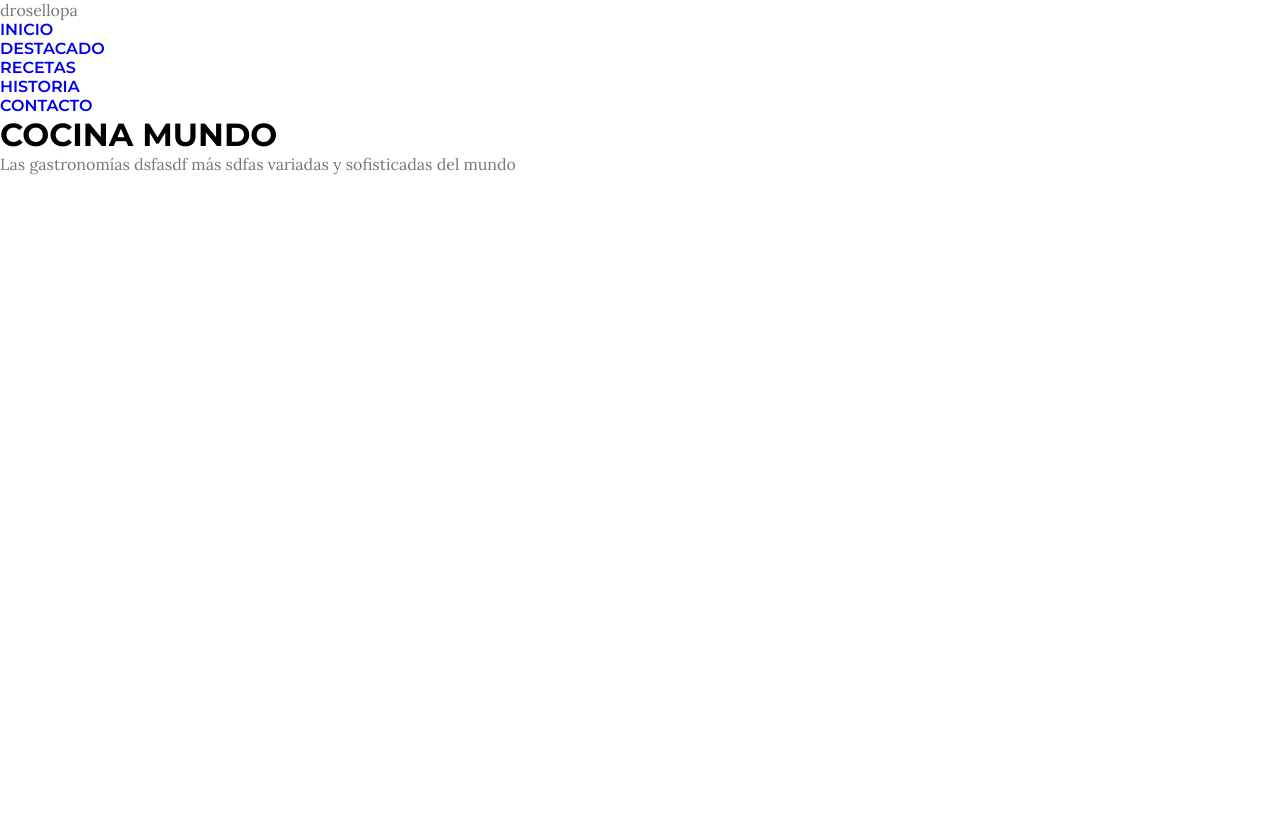
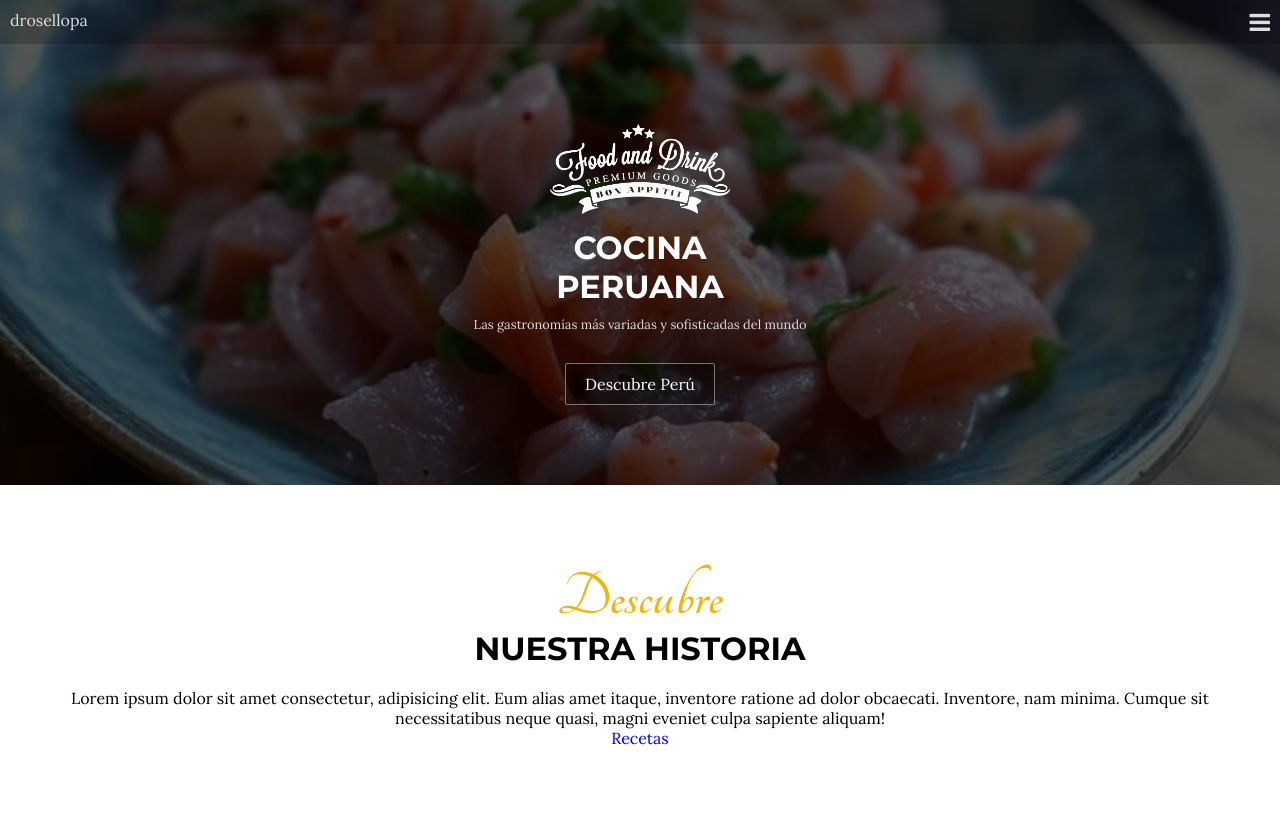
Before and after one commit to drosellopa/cocina-mundo, a website built with Parcel: page src/index.html in a window 1280 px wide. Before the commit the page ends 800 px from the top, so only its background shows below. Built offline with nearby package versions, Linux system fonts and the light colour scheme.

Commit message:
Header y móvil menú

```diff
--- a/src/css/style.css
+++ b/src/css/style.css
@@ -39,10 +39,87 @@ nav a {
 }
 .comic-title {
     font-family: "Tangerine", cursive;
-    font-weight: 400;
+    font-weight: 700;
     font-style: normal;
+    font-size: 4rem;
+    color: var(--main2);
+}
+
+.boton {
+    width: 150px;
+    margin: 30px auto 0;
+    text-decoration: none;
+    padding: 10px;
+    border-radius: 2px;
+    cursor: pointer;
+    user-select: none;
+    transition: .5s;
+}
+.bclaro {
+    background-color: #0004;
+    color: var(--light1);
+    border: 1px solid var(--dark2);
+}
+.bclaro:hover {
+    background-color: #fff2;
+    color: var(--light1);
+    border: 1px solid var(--light1);
+
+}
+section {
+    padding: 80px 30px;
+}
+section h2 {
     font-size: 2rem;
+    margin-bottom: 20px;
 }
-p {
-    color: var(--dark2);
+.centrada {
+    text-align: center;
 }
+
+
+
+/* HEADER  */
+.main-header {
+    background-image: linear-gradient(#000a,#000a),url(../img/ceviche.jpg);
+    background-position: center;
+    background-size: cover;
+    color: var(--light2);
+}
+.header-container {
+    display: flex;
+    justify-content: space-between;
+    background-color: #0003;
+    padding: 10px;
+
+}
+.fa-bars {
+    font-size: 1.5rem;
+}
+.main-header-title{
+    text-align: center;
+    padding: 80px 20px;
+}
+.main-header-title h1 {
+    color: var(--light1);
+    margin: 10px 0;
+}
+.main-header-title p {
+    font-size: .8rem;
+}
+    /* menu */
+
+.main-menu {
+    position: fixed;
+    width: 300px;
+    background-color: var(--dark1);
+    padding: 20px;
+    right: -300px;
+}
+.main-menu li{
+    margin-bottom: 1.5rem;
+}
+.main-menu a {
+    color: var(--light1);
+
+}
--- a/src/index.html
+++ b/src/index.html
@@ -4,14 +4,17 @@
     <meta charset="UTF-8">
     <meta name="viewport" content="width=device-width, initial-scale=1.0">
     <title>Index - Cocina Mundo</title>
+    <link rel="stylesheet" href="https://cdnjs.cloudflare.com/ajax/libs/font-awesome/4.7.0/css/font-awesome.min.css">
     <link rel="stylesheet" href="./css/style.css">
     <script src="./js/cocina.js"></script>
 </head>
 <body>
-    <header>
+    <header class="main-header">
         <div class="header-container">
             <p>drosellopa</p>
-            <nav>
+            <i class="fa fa-bars"></i>
+
+            <nav class="main-menu">
                 <ul>
                     <li><a href="#">Inicio</a></li>
                     <li><a href="#">Destacado</a></li>
@@ -21,10 +24,21 @@
                 </ul>
             </nav>
         </div> <!-- Header container -->
-        <div class="title-container">
-            <h1>Cocina Mundo</h1>
-            <p>Las gastronomías  dsfasdf más sdfas variadas y sofisticadas del mundo</p>
+        <div class="main-header-title">
+            <img src="./img/logo2.webp" alt="Logotipo" width="180">
+            <!-- <img src="./img/spiral.png" alt="Logotipo Espiral" width="120"> -->
+            <h1>Cocina<br> Peruana</h1>
+            <p>Las gastronomías  más variadas y sofisticadas del mundo</p>
+            <div class="boton bclaro">Descubre Perú</div>
         </div>
     </header>
+    <main>
+        <section class="historia centrada">
+            <span class="comic-title">Descubre</span>
+            <h2>Nuestra historia</h2>
+            <p>Lorem ipsum dolor sit amet consectetur, adipisicing elit. Eum alias amet itaque, inventore ratione ad dolor obcaecati. Inventore, nam minima. Cumque sit necessitatibus neque quasi, magni eveniet culpa sapiente aliquam!</p>
+            <a href="#" class="boton claro">Recetas</a>
+        </section>
+    </main>
 </body>
 </html>
```
Also changed, not shown: src/img/ceviche.jpg (added), src/img/logo2.webp (added), src/img/spiral.png (added), src/img/spiral.svg (added).
